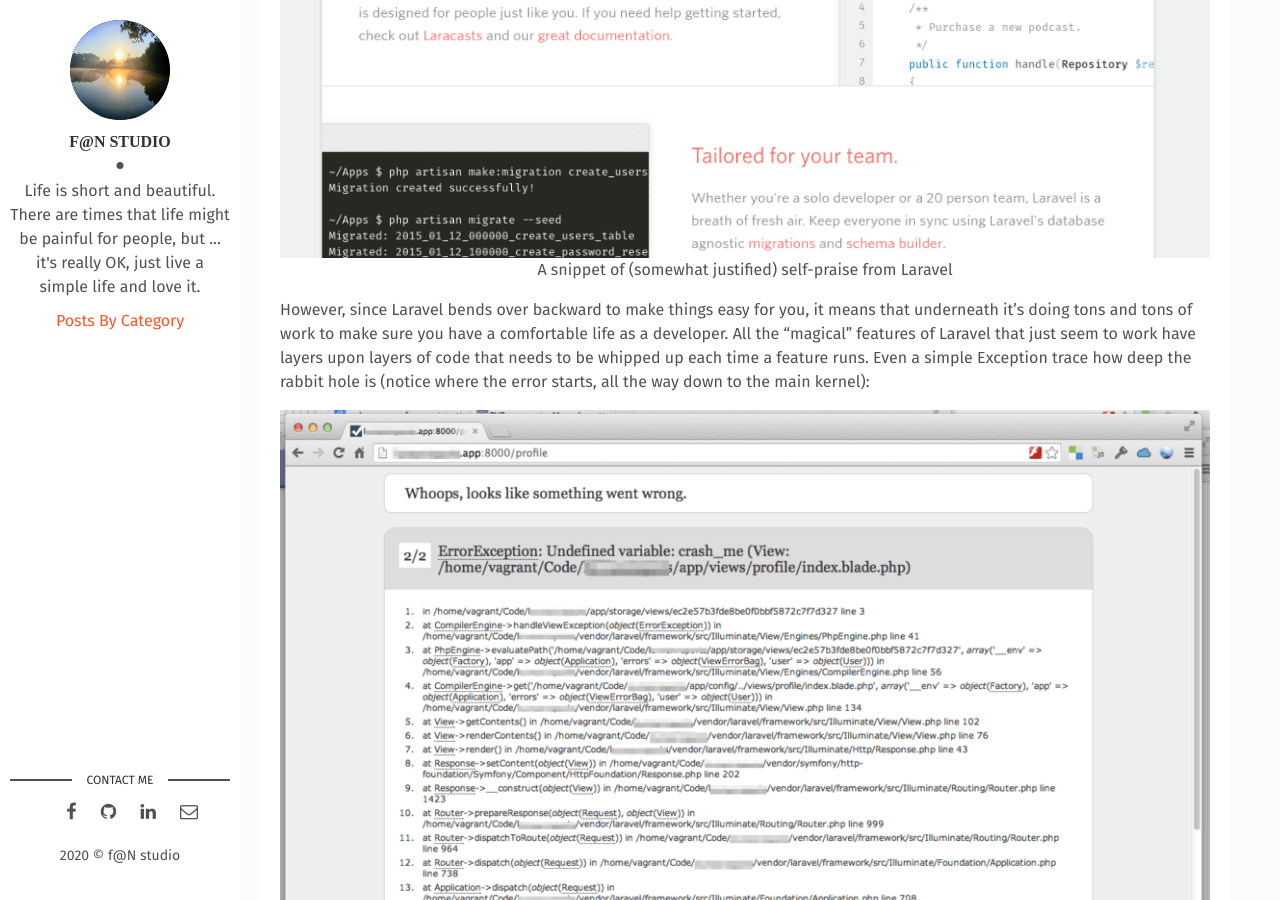
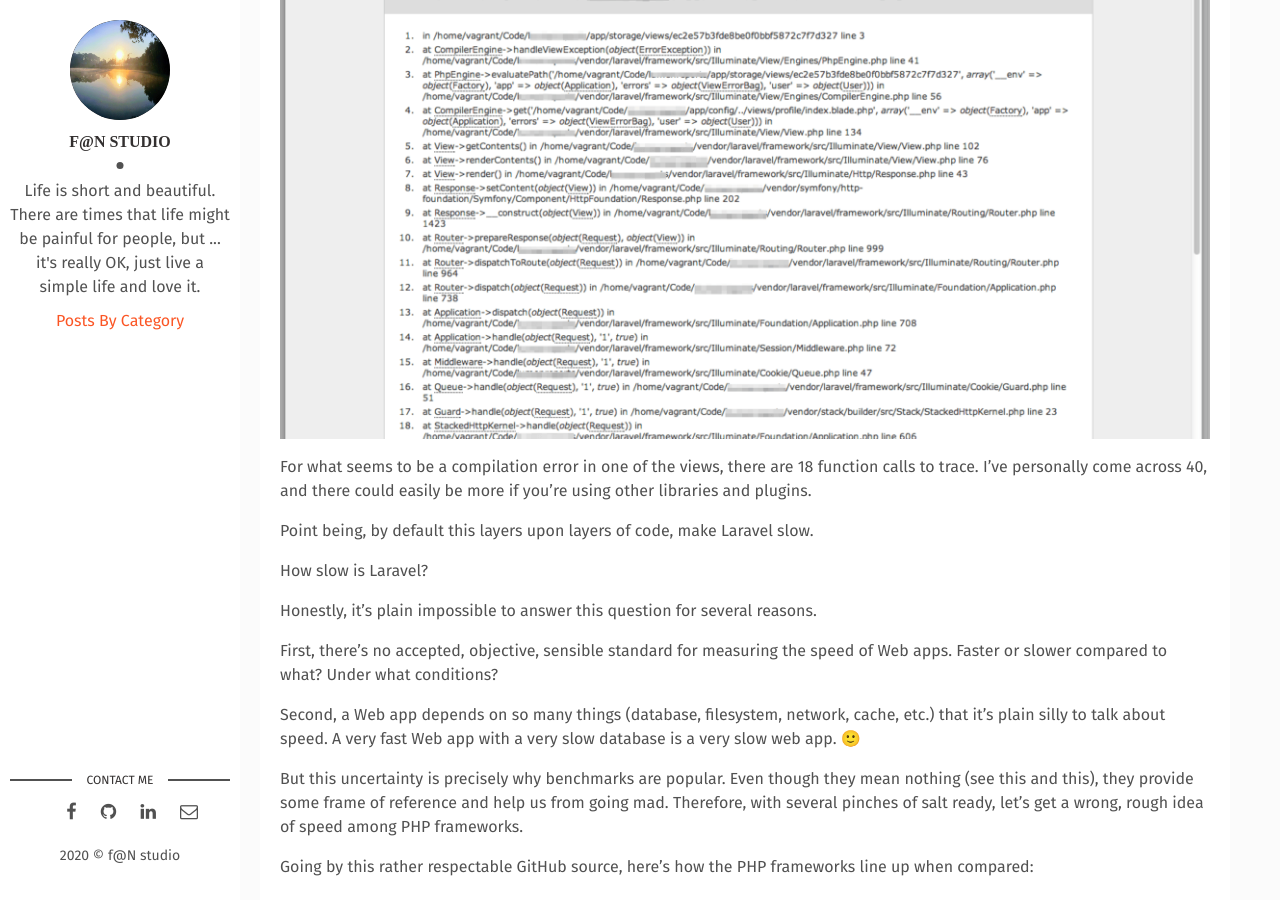
Before and after one commit to wowfrank/wowfrank.github.io, a Jekyll site: the page built from _posts/2020-03-05-optimize-php-laravel-web-application-for-high-performance.md, in a window 1280 px wide and 900 px high, scrolled down 1123 px. Built offline with Jekyll 4.4.1, drawn with Linux system fonts in a browser that asks for light colours.

Commit message:
Update 2020-03-05-optimize-php-laravel-web-application-for-high-performance.md

```diff
--- a/_posts/2020-03-05-optimize-php-laravel-web-application-for-high-performance.md
+++ b/_posts/2020-03-05-optimize-php-laravel-web-application-for-high-performance.md
@@ -14,11 +14,6 @@
 No PHP developer is untouched by Laravel these days. They’re either a junior or mid-level developer who love the rapid development Laravel offers, or they’re a senior developer who’s being forced to learn Laravel because of market pressures.
 
 Either way, there’s no denying that Laravel has revitalized the PHP ecosystem (I, for sure, would’ve left the PHP world long ago if Laravel wasn’t there).
-
-<div align="center"><div markdown='1'>
-![A snippet of (somewhat justified) self-praise from Laravel]({{site.baseurl}}/assets/img/laravel-1-1091x628.webp)
-A snippet of (somewhat justified) self-praise from Laravel
-</div></div>
 
 However, since Laravel bends over backward to make things easy for you, it means that underneath it’s doing tons and tons of work to make sure you have a comfortable life as a developer. All the “magical” features of Laravel that just seem to work have layers upon layers of code that needs to be whipped up each time a feature runs. Even a simple Exception trace how deep the rabbit hole is (notice where the error starts, all the way down to the main kernel):
 
```
